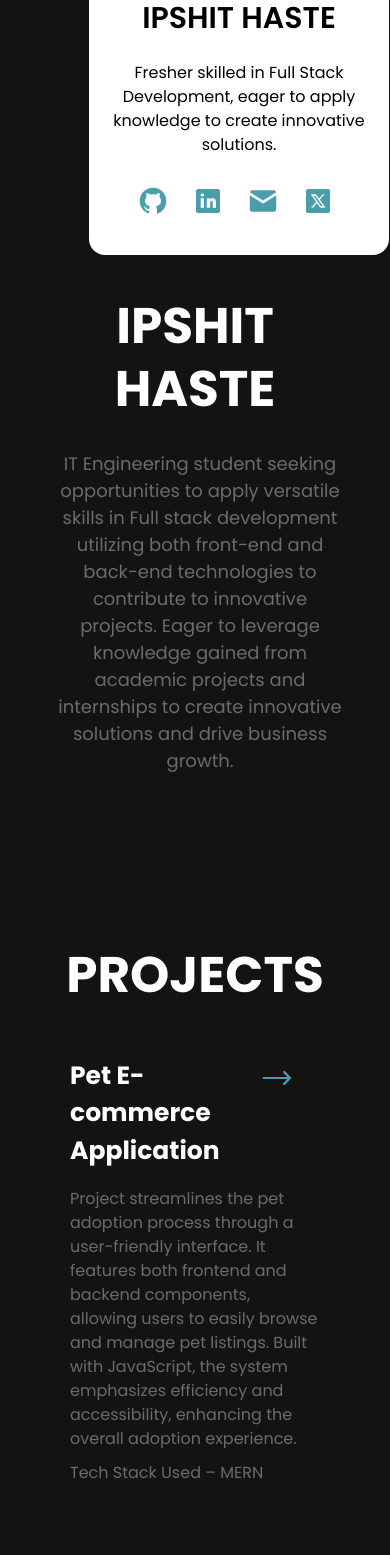
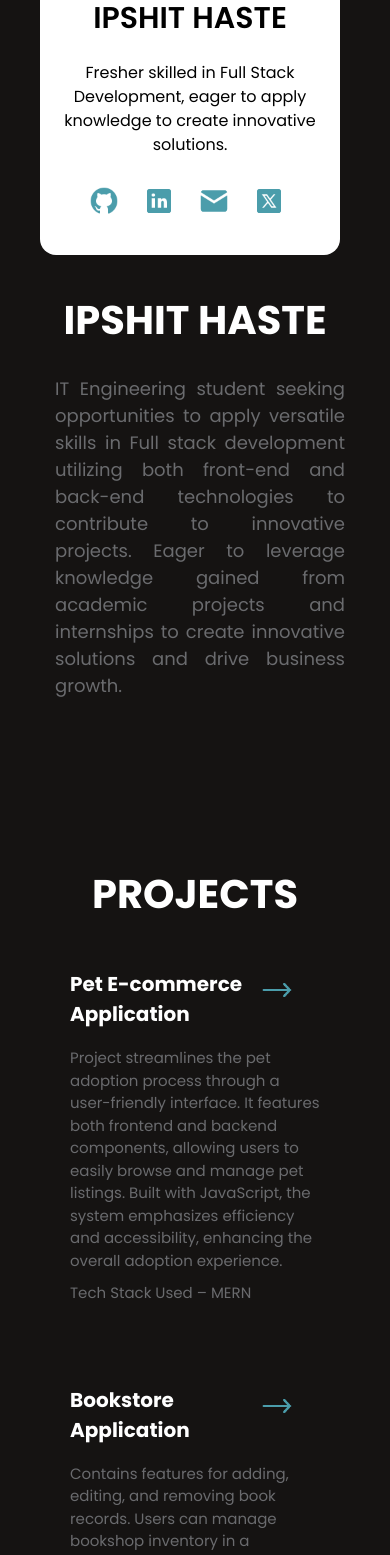
Before and after one commit to Ipshit2/Portfolio, a React (Vite) app: page / in a window 390 px wide. Shown: the part 432-1987 px from the top of the page. Built offline with nearby package versions, Linux system fonts and the light colour scheme.

Commit message:
css update

```diff
--- a/src/components/SideCard.jsx
+++ b/src/components/SideCard.jsx
@@ -5,9 +5,9 @@ function SideCard({title, content, content2}) {
   return (
     <div className='cursor-pointer w-full h-auto rounded-2xl py-[20px] px-[20px] mt-[20px] group hover:bg-[#6a6b6e] hover:bg-opacity-[0.07] relative '>
         <img src={arrow} alt=""  className='absolute right-12 top-9 w-[30px]  group-hover:right-7 transition-all duration-300'/>
-        <h1 className='text-[#fff] font-Pop font-bold text-[25px] mt-[10px] pr-[50px]'>{title}</h1>
-        <h1 className='text-[#6a6b6e] font-Pop  lg:text-[17px] mt-[18px] lg:pr-[100px]'>{content}</h1>
-        <h1 className='text-[#6a6b6e] font-Pop  lg:text-[17px] my-[10px] '>{content2}</h1>
+        <h1 className='text-[#fff] font-Pop font-bold text-[20px] lg:text-[25px] mt-[10px] pr-[50px]'>{title}</h1>
+        <h1 className='text-[#6a6b6e] font-Pop text-[15px] lg:text-[17px] mt-[18px] lg:pr-[100px]'>{content}</h1>
+        <h1 className='text-[#6a6b6e] font-Pop text-[15px] lg:text-[17px] my-[10px] '>{content2}</h1>
     </div>
   )
 }
--- a/src/components/SkillsCard.jsx
+++ b/src/components/SkillsCard.jsx
@@ -3,7 +3,7 @@ import React from 'react'
 function SkillsCard({image, name, desc}) {
   return (
     <div className='cursor-pointer lg:flex mt-[20px] p-[20px]  rounded-2xl h-auto font-Pop hover:bg-[#6a6b6e] hover:bg-opacity-[0.07]'>
-        <img src={image} alt="" className='bg-[#fff] mx-[34px] lg:mx-0 w-[70px] h-[70px] rounded-2xl p-[10px]'/>
+        <img src={image} alt="" className='bg-[#fff] mx-[10px] lg:mx-0 w-[70px] h-[70px] rounded-2xl p-[10px]'/>
         <div className='lg:px-[20px]  pt-[10px] lg:pt-0'>
             <h1 className='text-[20px] text-[#fff] text-center lg:text-left'>{name}</h1>
             <h1 className='text-[14px] text-center lg:text-left lg:text-[17px] pt-[10px] text-[#6a6b6e]'>{desc}</h1>
--- a/src/css/BioCard.css
+++ b/src/css/BioCard.css
@@ -1,5 +1,5 @@
 .profile-div{
-    @apply w-[300px] lg:w-auto h-auto bg-[#fff] mx-[49px] lg:ml-[20px] lg:mr-[30px] my-[20px] rounded-2xl py-[30px] sticky top-20 font-Pop
+    @apply w-[300px] lg:w-auto h-auto bg-[#fff] lg:mx-[49px] lg:ml-[20px] lg:mr-[30px] my-[20px] rounded-2xl py-[30px] sticky top-20 font-Pop
 }
 .img-comp{
     @apply w-auto mx-[50px] h-[230px] lg:h-[260px] bg-[#2D5E66] rounded-2xl
--- a/src/pages/Contact.jsx
+++ b/src/pages/Contact.jsx
@@ -38,7 +38,7 @@ function Contact() {
   }
   return (
     <div className='my-[20px] h-auto mx-[20px]' id='contact'>
-        <h1 className='font-bold text-center lg:text-left text-[50px] lg:text-[100px] text-[#ffff] leading-tight font-Pop pt-[20px] mt-[150px]'>LET'S WORK <br /> TOGETHER</h1>
+        <h1 className='font-bold text-center lg:text-left text-[40px] lg:text-[100px] text-[#ffff] leading-tight font-Pop pt-[20px] mt-[150px]'>LET'S WORK <br /> TOGETHER</h1>
         <form name='form' className='my-[20px] font-Pop' onSubmit={SubmitForm}>
             <div className='flex  space-x-2'>
                 <div className='w-[50%]'>
--- a/src/pages/Education.jsx
+++ b/src/pages/Education.jsx
@@ -4,7 +4,7 @@ import SideCard from '../components/SideCard'
 function Education() {
   return (
     <div className='my-[20px] h-auto mx-[20px]' id='education'>
-        <h1 className='font-bold text-center lg:text-left text-[50px] lg:text-[100px] text-[#ffff] leading-tight font-Pop pt-[20px] mt-[150px]'>EDUCATION</h1>
+        <h1 className='font-bold text-center lg:text-left text-[40px] lg:text-[100px] text-[#ffff] leading-tight font-Pop pt-[20px] mt-[150px]'>EDUCATION</h1>
         <SideCard
         title = "Bachelor's in Information Technology"
         content= "St. Vincent Pallotti College of Engineering and Technology, Nagpur"
--- a/src/pages/Home.jsx
+++ b/src/pages/Home.jsx
@@ -3,8 +3,8 @@ import React from 'react'
 function Home() {
   return (
     <div className='my-[20px] h-auto mx-[10px] lg:mx-[20px]' id='home'>
-        <h1 className='font-bold text-center lg:text-left text-[50px] lg:text-[100px] text-[#ffff] leading-tight font-Pop pt-[20px]'>IPSHIT HASTE</h1>
-        <h1 className='font-Pop text-[#6a6b6e]  w-full text-center lg:text-left text-[18px] my-[30px] ml-[5px] mr-[140px] '>
+        <h1 className='font-bold text-center lg:text-left text-[40px] lg:text-[100px] text-[#ffff] leading-tight font-Pop pt-[20px]'>IPSHIT HASTE</h1>
+        <h1 className='font-Pop text-[#6a6b6e]  w-full text-justify lg:text-left text-[18px] my-[30px] ml-[5px] mr-[140px] '>
           IT Engineering student seeking opportunities to apply versatile skills in Full stack development utilizing both front-end and back-end
           technologies to contribute to innovative projects. Eager to leverage knowledge gained from academic projects and internships to create
           innovative solutions and drive business growth.
--- a/src/pages/Project.jsx
+++ b/src/pages/Project.jsx
@@ -3,7 +3,7 @@ import SideCard from '../components/SideCard'
 function Project() {
   return (
     <div className='my-[20px] h-auto mx-[10px] lg:mx-[20px]' id='project'>
-        <h1 className='font-bold text-center lg:text-left text-[50px] lg:text-[100px] text-[#ffff] leading-tight font-Pop pt-[20px] mt-[150px]'>PROJECTS</h1>
+        <h1 className='font-bold text-center lg:text-left text-[40px] lg:text-[100px] text-[#ffff] leading-tight font-Pop pt-[20px] mt-[150px]'>PROJECTS</h1>
 
             <a href="https://github.com/Ipshit2/Pet-Adoption-System">
                 <SideCard
--- a/src/pages/Skills.jsx
+++ b/src/pages/Skills.jsx
@@ -4,8 +4,8 @@ import SkillsCard from '../components/SkillsCard'
 function Skills() {
   return (
     <div className='my-[20px] h-auto mx-[20px]' id='skills'>
-        <h1 className='font-bold text-center lg:text-left text-[50px] lg:text-[100px] text-[#ffff] leading-tight font-Pop pt-[20px] mt-[150px]'>SKILLS</h1>
-        <h1 className='text-[#fff] font-Pop font-bold text-[25px] mt-[10px]'>Technical Skills</h1>
+        <h1 className='font-bold text-center lg:text-left text-[40px] lg:text-[100px] text-[#ffff] leading-tight font-Pop pt-[20px] mt-[150px]'>SKILLS</h1>
+        <h1 className='text-[#fff] text-center lg:text-left font-Pop font-bold text-[25px] mt-[10px]'>Technical Skills</h1>
         <div className='grid grid-cols-2 '>
             <SkillsCard
             image="https://img.icons8.com/officexs/480/react.png"
@@ -41,7 +41,6 @@ function Skills() {
             desc="Design platform"/>
 
         </div>
-        <h1 className='text-[#fff] font-Pop font-bold text-[25px] mt-[40px]'>Soft Skills</h1>
     </div>
   )
 }
```
